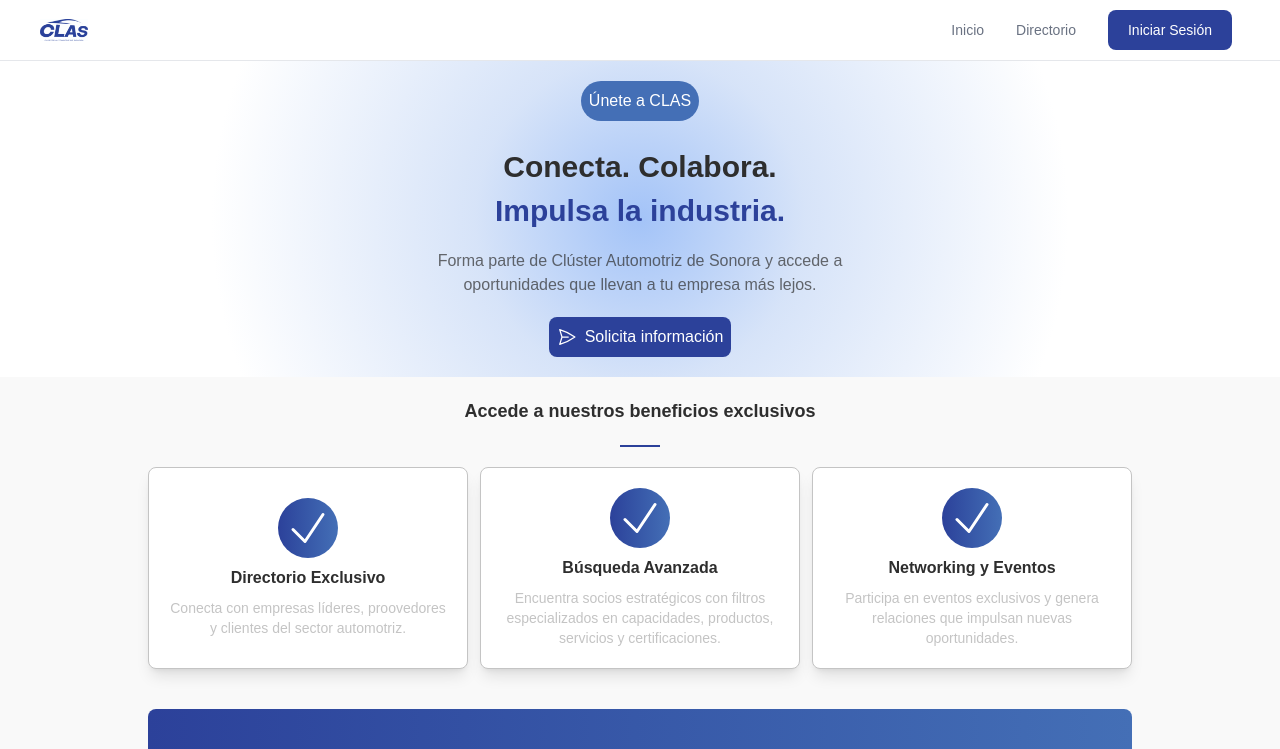
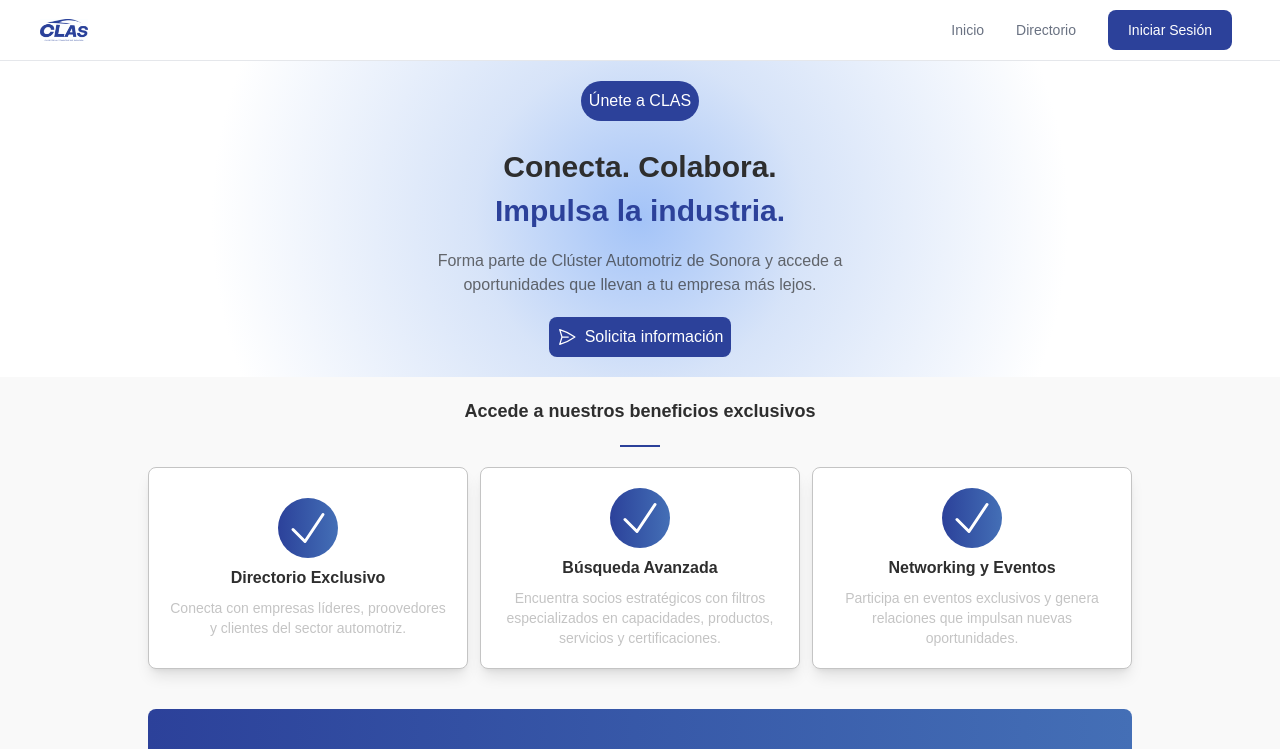
Before and after one commit to sverdam/RetoTC2005B, a React (Vite) app in the folder front-end/: page /membresia in a window 1280 px wide. Shown: the top 749 px of the page. Built offline with nearby package versions, Linux system fonts and the light colour scheme; no server answers; a web font is replaced by a local one.

Commit message:
Style: Change Join Clas color

```diff
--- a/front-end/src/pages/PaywallPage.tsx
+++ b/front-end/src/pages/PaywallPage.tsx
@@ -25,7 +25,7 @@ const PaywallPage: React.FC = () => {
     return(
         <div className="flex flex-col bg-clas-gris/10 pb-10 items-center">
             <div className="w-screen flex flex-col items-center justify-center gap-5 bg-[radial-gradient(circle,_rgba(59,130,246,0.45)_0%,_rgba(59,130,246,0.18)_25%,_white_65%)]">
-                <div className="mt-5 flex justify-center items-center bg-clas-claro rounded-full">
+                <div className="mt-5 flex justify-center items-center bg-clas rounded-full">
                     <h2 className="p-2 text-white text-md text-center">
                         Únete a CLAS
                     </h2>
```
